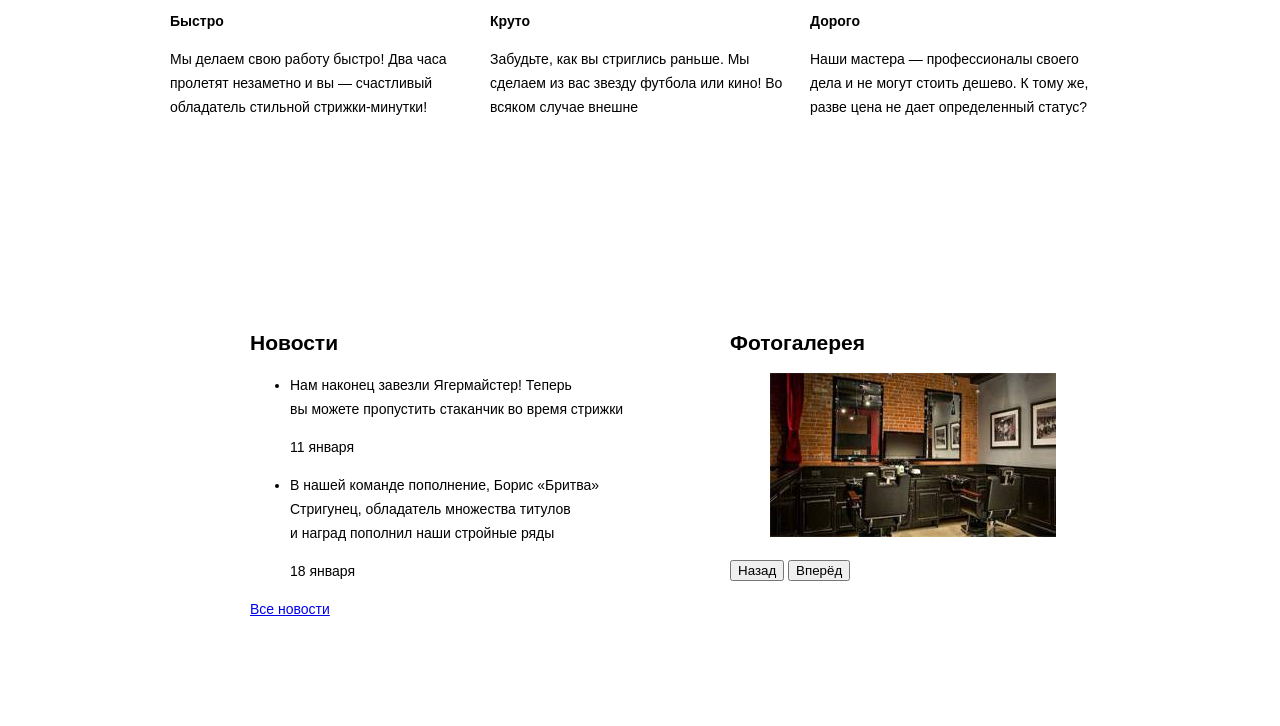
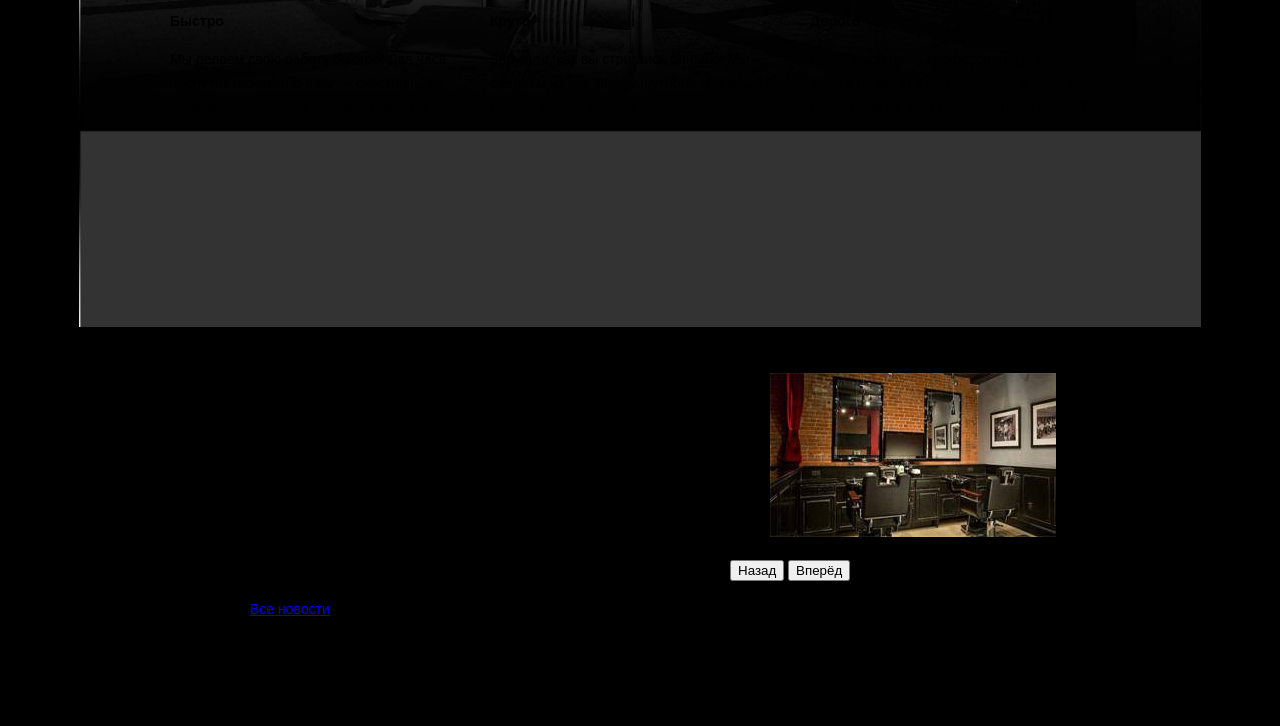
Before and after one commit to SlavaBaim/273631-barbershop, a plain HTML site: page index.html in a window 1280 px wide. Shown: the part 428-1154 px from the top of the page. Drawn offline with Linux system fonts and the light colour scheme.

Commit message:
Разное

```diff
--- a/css/style.css
+++ b/css/style.css
@@ -11,7 +11,7 @@ body {
 	font-size: 14px;
 	line-height: 24px;
 
-	background: # url("") no-repeat 50% 3px;
+	background: #000000 url("../img/bg-img.jpg") no-repeat 50% 3px;
 	background-size: 1122px auto;
 }
 
```
